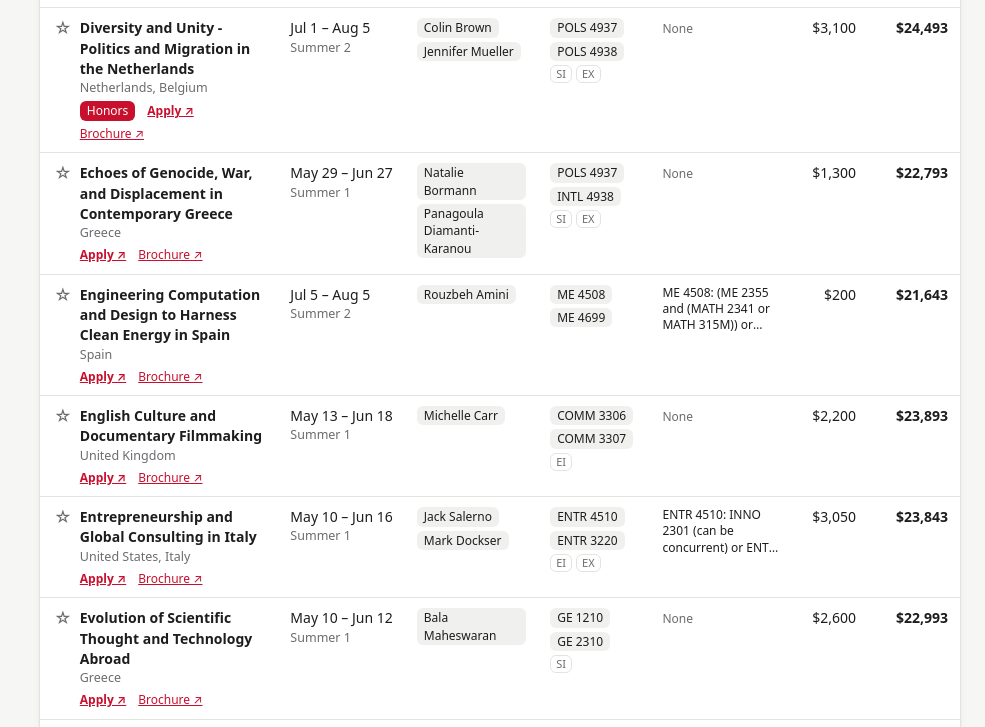
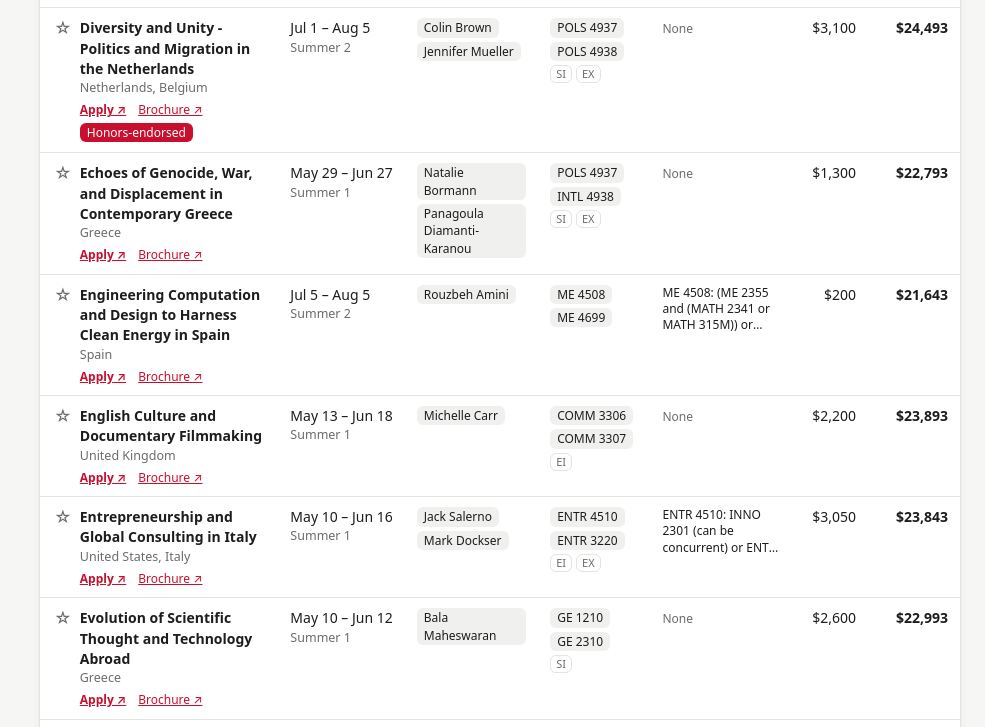
Before and after one commit to praneel-g/nu-dialogues, a plain HTML site: page ui/index.html in a window 1280 px wide. Shown: the part 2213-2940 px from the top of the page, without its empty margins (295-1280 px from the left). Drawn offline with Linux system fonts and the light colour scheme.

Commit message:
Label the Honors tag Honors-endorsed and show it after the Brochure link

```diff
--- a/ui/index.html
+++ b/ui/index.html
@@ -553,11 +553,12 @@ function renderTable(list) {
   }
   tbody.innerHTML = list.map(p => {
     const open = openRows.has(p.id);
-    const badges = (p.honors ? `<span class="tag honors">Honors</span> ` : "") + (p.plus ? `<span class="tag">Dialogue+</span> ` : "");
+    const plus = p.plus ? `<span class="tag">Dialogue+</span>` : "";
+    const honors = p.honors ? `<span class="tag honors">Honors-endorsed</span>` : "";
     return `<tr class="row ${open ? "open" : ""}" data-id="${p.id}" tabindex="0" aria-expanded="${open}">
       <td><div class="name-cell"><button class="star" data-star="${p.id}" aria-pressed="${p.starred}" aria-label="${p.starred ? "Unstar" : "Star"} ${esc(p.name)}" title="${p.starred ? "Starred on this device" : "Star (saved on this device)"}">${p.starred ? "★" : "☆"}</button>
         <div><div class="name">${highlight(p.name)}</div><div class="where">${highlight(p.countries.join(", "))}</div>
-        <div class="tags row-links">${badges}${p.accepting ? `<a class="apply" href="${esc(applyUrl(p.id))}" target="_blank" rel="noopener" data-track="apply/${p.id}" data-track-title="Apply: ${esc(p.fullName)}">Apply ↗</a>` : ""}<a class="apply brochure" href="${esc(p.raw.url)}" target="_blank" rel="noopener" data-track="brochure/${p.id}" data-track-title="Brochure: ${esc(p.fullName)}">Brochure ↗</a></div></div></div></td>
+        <div class="tags row-links">${plus}${p.accepting ? `<a class="apply" href="${esc(applyUrl(p.id))}" target="_blank" rel="noopener" data-track="apply/${p.id}" data-track-title="Apply: ${esc(p.fullName)}">Apply ↗</a>` : ""}<a class="apply brochure" href="${esc(p.raw.url)}" target="_blank" rel="noopener" data-track="brochure/${p.id}" data-track-title="Brochure: ${esc(p.fullName)}">Brochure ↗</a>${honors}</div></div></div></td>
       <td class="nowrap">${shortDate(p.start)} – ${shortDate(p.end)}<div class="where">${esc(p.terms.map(t => t.replace(/ Dialogue$/, "").replace(/ /g, "\u00a0")).join(", "))}</div></td>
       <td class="hide-sm">${tagList(p.faculty, state.sel.faculty, 3)}</td>
       <td class="hide-sm">${tagList(p.courses.map(c => c.split(":")[0]), [], 4)}${p.nupaths.length ? `<div class="tags" style="margin-top:4px">${nupathTags(p.nupaths)}</div>` : ""}</td>
```
